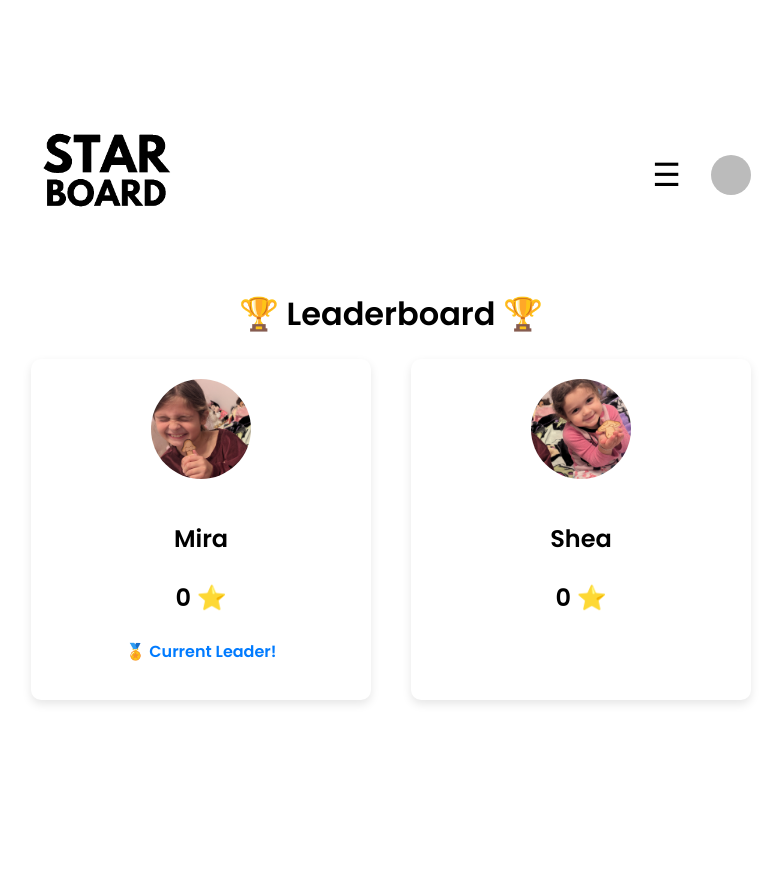
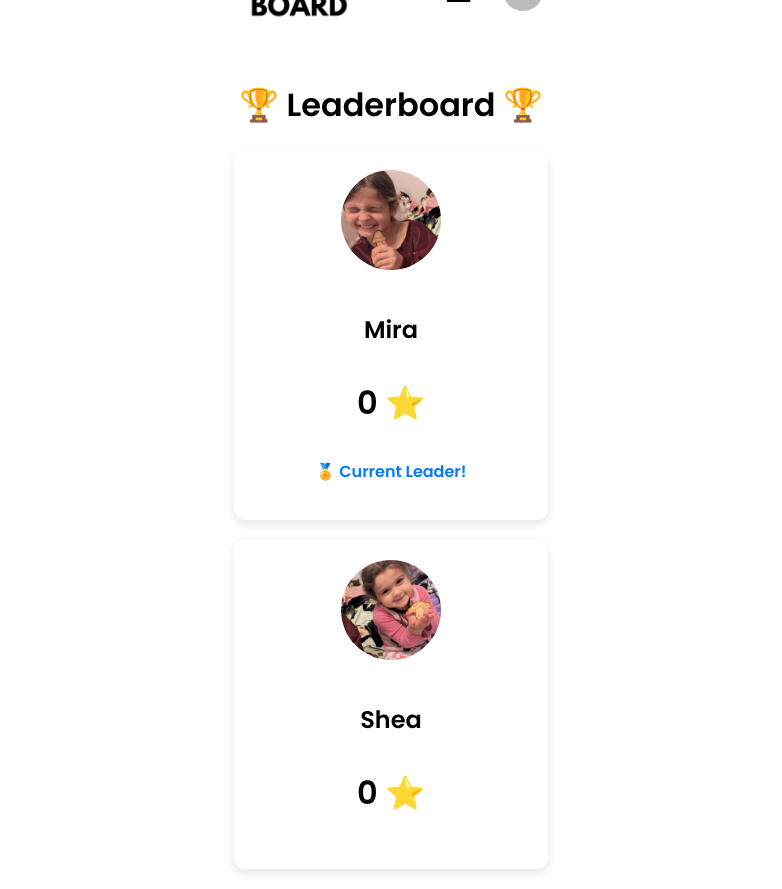
Before and after one commit to mrlilholt/starboard-app, a React (Create React App) app: page /leaderboard in a window 1280 px wide. Shown: the whole page, without its empty margins (249-1031 px from the left). Before the commit the page ends 800 px from the top, so only its background shows below. Built offline with nearby package versions, Linux system fonts and the light colour scheme; no server answers; the database is empty; sample sign-in values are in the browser's storage.

Commit message:
Added new leaderboard verticle

```diff
--- a/src/pages/LeaderboardPage.js
+++ b/src/pages/LeaderboardPage.js
@@ -1,5 +1,5 @@
 import React, { useState, useEffect } from 'react';
-import { doc, getDoc } from 'firebase/firestore';
+import { doc, onSnapshot } from 'firebase/firestore';
 import { db } from '../firebase/firebase';
 import { Link } from 'react-router-dom';
 import { signOut } from 'firebase/auth';
@@ -15,27 +15,29 @@ function LeaderboardPage() {
   const [menuOpen, setMenuOpen] = useState(false);
 
   useEffect(() => {
-    const fetchData = async () => {
-      const data = await Promise.all(
-        kids.map(async (kid) => {
+    const unsubscribers = [];
+
+    kids.forEach((kid) => {
       const docRef = doc(db, 'stars', kid.name);
-          const docSnap = await getDoc(docRef);
+      const unsubscribe = onSnapshot(docRef, (docSnap) => {
         const totalStars = docSnap.exists()
           ? Object.values(docSnap.data()).reduce(
               (acc, val) => (typeof val === 'number' ? acc + val : acc),
               0
             )
           : 0;
-          return { ...kid, totalStars };
-        })
+
+        setLeaderboard((prev) => {
+          const updated = prev.filter((item) => item.id !== kid.id);
+          return [...updated, { ...kid, totalStars }].sort(
+            (a, b) => b.totalStars - a.totalStars
           );
+        });
+      });
+      unsubscribers.push(unsubscribe);
+    });
 
-      // Sort by total stars (highest first)
-      data.sort((a, b) => b.totalStars - a.totalStars);
-      setLeaderboard(data);
-    };
-
-    fetchData();
+    return () => unsubscribers.forEach((unsub) => unsub());
   }, []);
 
   const toggleMenu = () => {
@@ -49,7 +51,6 @@ function LeaderboardPage() {
 
   return (
     <div style={styles.container}>
-      {/* HEADER WITH MENU */}
       <header style={styles.header}>
         <img src="/STARBOARD.gif" alt="Starboard Logo" style={styles.logo} />
 
@@ -62,21 +63,16 @@ function LeaderboardPage() {
             <div style={styles.menuDropdown}>
               <Link to="/dashboard" style={styles.menuItem}>Dashboard</Link>
               <Link to="/stats" style={styles.menuItem}>Stats</Link>
-              <Link to="/leaderboard" style={styles.menuItem}>Leaderboard</Link>
               <Link to="/about" style={styles.menuItem}>About</Link>
               <div style={styles.menuItem} onClick={logout}>Logout</div>
             </div>
           )}
-
-          <img
-            src={auth.currentUser?.photoURL}
-            alt="User"
-            style={styles.userIcon}
-          />
+          <img src={auth.currentUser?.photoURL} alt="User" style={styles.userIcon} />
         </div>
       </header>
 
       <h1>🏆 Leaderboard 🏆</h1>
+
       <div style={styles.leaderboard}>
         {leaderboard.map((kid, index) => (
           <div key={kid.id} style={styles.card}>
@@ -96,26 +92,26 @@ function LeaderboardPage() {
 const styles = {
   container: {
     textAlign: 'center',
-    padding: '40px'
+    padding: '20px',
   },
   header: {
     display: 'flex',
     justifyContent: 'space-between',
     alignItems: 'center',
-    marginBottom: '40px'
+    marginBottom: '30px',
   },
   rightSection: {
     display: 'flex',
     alignItems: 'center',
-    position: 'relative'
+    position: 'relative',
   },
   logo: {
-    width: '150px'
+    width: '120px',
   },
   menuIcon: {
     fontSize: '2rem',
     cursor: 'pointer',
-    marginRight: '20px'
+    marginRight: '20px',
   },
   menuDropdown: {
     position: 'absolute',
@@ -124,49 +120,51 @@ const styles = {
     backgroundColor: 'white',
     borderRadius: '8px',
     boxShadow: '0 4px 8px rgba(0,0,0,0.1)',
-    zIndex: 100
+    zIndex: 100,
   },
   menuItem: {
     padding: '12px 20px',
     cursor: 'pointer',
     textDecoration: 'none',
     color: '#333',
-    display: 'block'
+    display: 'block',
   },
   userIcon: {
     width: '40px',
     height: '40px',
     borderRadius: '50%',
-    marginLeft: '10px'
+    marginLeft: '10px',
   },
   leaderboard: {
     display: 'flex',
-    justifyContent: 'center',
-    gap: '40px'
+    flexDirection: 'column',
+    alignItems: 'center',
+    gap: '20px',
   },
   card: {
+    width: '90%',
+    maxWidth: '400px',
     padding: '20px',
     borderRadius: '10px',
     boxShadow: '0 4px 10px rgba(0,0,0,0.1)',
-    width: '300px',
     textAlign: 'center',
-    backgroundColor: '#fff'
+    backgroundColor: '#fff',
   },
   kidImage: {
     width: '100px',
     height: '100px',
     borderRadius: '50%',
-    marginBottom: '15px'
+    marginBottom: '15px',
   },
   starCount: {
-    fontSize: '1.5rem',
-    fontWeight: 'bold'
+    fontSize: '2rem',
+    fontWeight: 'bold',
   },
   leader: {
     color: '#007BFF',
     fontWeight: 'bold',
-    marginTop: '10px'
-  }
+    marginTop: '10px',
+  },
 };
 
 export default LeaderboardPage;
```
Lines whose indentation alone changed are shown as unchanged.
